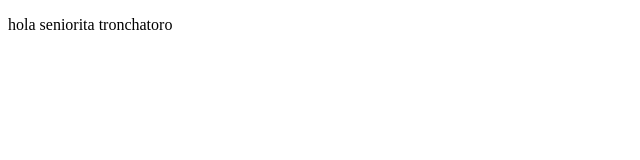
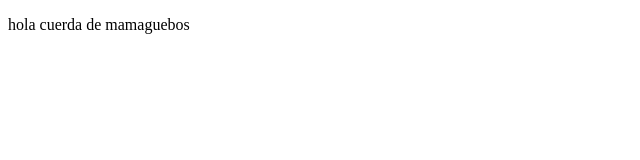
Before and after one commit to CriptoJean/programingprojets, a plain HTML site: page index.html in a window 1280 px wide. Shown: the full height of the page, 0-640 px from the left. Drawn offline with Linux system fonts and the light colour scheme.

Commit message:
pusimos una frase

```diff
--- a/index.html
+++ b/index.html
@@ -8,7 +8,7 @@
 </head>
 <body>
     <p>
-        hola seniorita tronchatoro
+        hola cuerda de mamaguebos
     </p>
 </body>
 </html>
```
